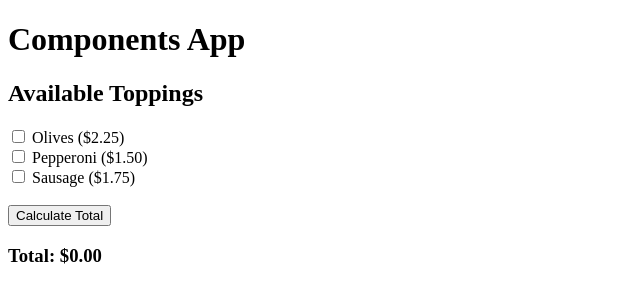
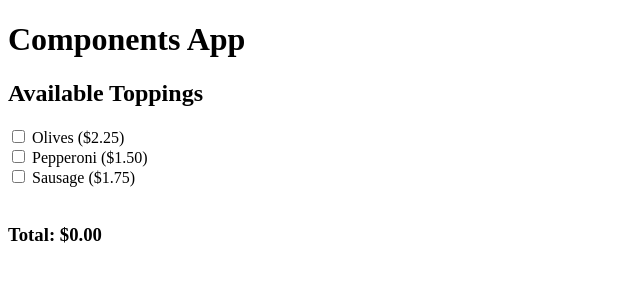
Before and after one commit to tsteelematc/components24s, an Angular app: page / in a window 1280 px wide. Shown: the top 300 px of the page, without its empty margins (0-640 px from the left). Built offline with nearby package versions, Linux system fonts and the light colour scheme.

Commit message:
Automatically calculating the total...

```diff
--- a/src/app/pizza-toppings/pizza-toppings.component.html
+++ b/src/app/pizza-toppings/pizza-toppings.component.html
@@ -13,11 +13,6 @@
     </label>
 </div>
 <br>
-<button
-    (click)="calculateTotal()"
->
-    Calculate Total
-</button>
 <h3>
     Total: {{ totalPrice | currency }}
 </h3>
--- a/src/app/pizza-toppings/pizza-toppings.component.ts
+++ b/src/app/pizza-toppings/pizza-toppings.component.ts
@@ -36,11 +36,11 @@ export class PizzaToppingsComponent implements OnInit {
     console.log(this.availablePizzaToppings);
   }
 
-  totalPrice = 0;
-
-  calculateTotal = () => {
-    this.totalPrice = this.availablePizzaToppings
-      .filter(x => x.checked)
+  get totalPrice() {
+    return this.availablePizzaToppings
+      .filter(
+        x => x.checked
+      )
       .reduce(
         (acc, x) => acc + x.price
         , 0
```
